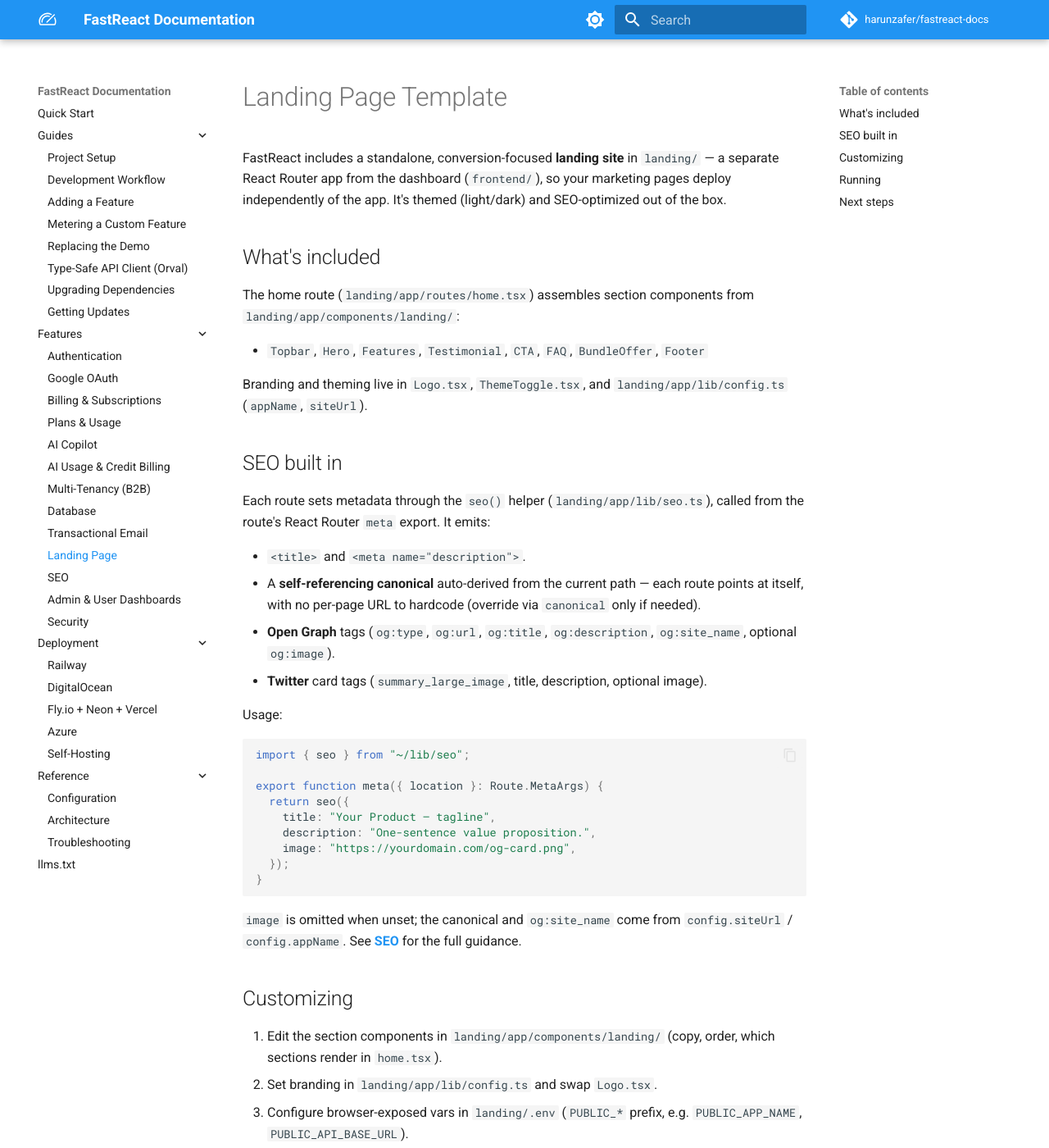
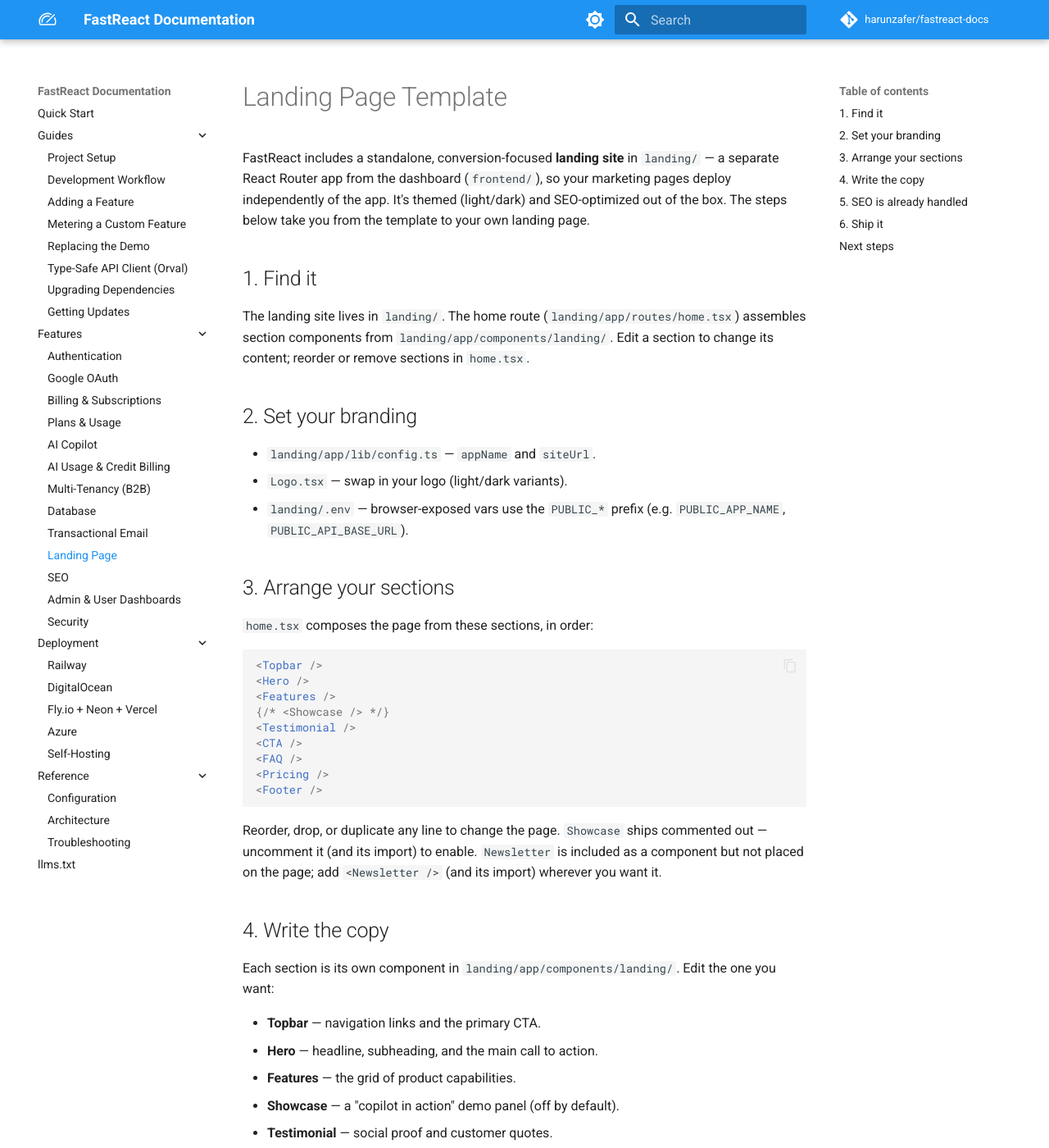
Before and after one commit to harunzafer/fastreact-docs, an MkDocs documentation site: the page built from docs/features/landing-page.md, in a window 1280 px wide and 1400 px high. Shown: the whole window at 82% size. Built offline with MkDocs 1.6.1 and Material for MkDocs 9.7.7, drawn with Linux system fonts in a browser that asks for light colours; comment, search, counter and statistics services are not loaded; some of the changed text lies outside the part shown.

Commit message:
docs(landing-page): restructure as a step-by-step guide; rename BundleOffer->Pricing; add Showcase + Newsletter sections

````diff
--- a/docs/features/landing-page.md
+++ b/docs/features/landing-page.md
@@ -5,48 +5,56 @@ keywords: "fastreact landing page, react router landing template, saas marketing
 
 # Landing Page Template
 
-FastReact includes a standalone, conversion-focused **landing site** in `landing/` — a separate React Router app from the dashboard (`frontend/`), so your marketing pages deploy independently of the app. It's themed (light/dark) and SEO-optimized out of the box.
+FastReact includes a standalone, conversion-focused **landing site** in `landing/` — a separate React Router app from the dashboard (`frontend/`), so your marketing pages deploy independently of the app. It's themed (light/dark) and SEO-optimized out of the box. The steps below take you from the template to your own landing page.
 
-## What's included
+## 1. Find it
 
-The home route (`landing/app/routes/home.tsx`) assembles section components from `landing/app/components/landing/`:
+The landing site lives in `landing/`. The home route (`landing/app/routes/home.tsx`) assembles section components from `landing/app/components/landing/`. Edit a section to change its content; reorder or remove sections in `home.tsx`.
 
-- `Topbar`, `Hero`, `Features`, `Testimonial`, `CTA`, `FAQ`, `BundleOffer`, `Footer`
+## 2. Set your branding
 
-Branding and theming live in `Logo.tsx`, `ThemeToggle.tsx`, and `landing/app/lib/config.ts` (`appName`, `siteUrl`).
+- `landing/app/lib/config.ts` — `appName` and `siteUrl`.
+- `Logo.tsx` — swap in your logo (light/dark variants).
+- `landing/.env` — browser-exposed vars use the `PUBLIC_*` prefix (e.g. `PUBLIC_APP_NAME`, `PUBLIC_API_BASE_URL`).
 
-## SEO built in
+## 3. Arrange your sections
 
-Each route sets metadata through the `seo()` helper (`landing/app/lib/seo.ts`), called from the route's React Router `meta` export. It emits:
-
-- `<title>` and `<meta name="description">`.
-- A **self-referencing canonical** auto-derived from the current path — each route points at itself, with no per-page URL to hardcode (override via `canonical` only if needed).
-- **Open Graph** tags (`og:type`, `og:url`, `og:title`, `og:description`, `og:site_name`, optional `og:image`).
-- **Twitter** card tags (`summary_large_image`, title, description, optional image).
-
-Usage:
+`home.tsx` composes the page from these sections, in order:
 
 ```tsx
-import { seo } from "~/lib/seo";
-
-export function meta({ location }: Route.MetaArgs) {
-  return seo({
-    title: "Your Product — tagline",
-    description: "One-sentence value proposition.",
-    image: "https://yourdomain.com/og-card.png",
-  });
-}
+<Topbar />
+<Hero />
+<Features />
+{/* <Showcase /> */}
+<Testimonial />
+<CTA />
+<FAQ />
+<Pricing />
+<Footer />
 ```
 
-`image` is omitted when unset; the canonical and `og:site_name` come from `config.siteUrl` / `config.appName`. See **[SEO](seo.md)** for the full guidance.
+Reorder, drop, or duplicate any line to change the page. `Showcase` ships commented out — uncomment it (and its import) to enable. `Newsletter` is included as a component but not placed on the page; add `<Newsletter />` (and its import) wherever you want it.
 
-## Customizing
+## 4. Write the copy
 
-1. Edit the section components in `landing/app/components/landing/` (copy, order, which sections render in `home.tsx`).
-2. Set branding in `landing/app/lib/config.ts` and swap `Logo.tsx`.
-3. Configure browser-exposed vars in `landing/.env` (`PUBLIC_*` prefix, e.g. `PUBLIC_APP_NAME`, `PUBLIC_API_BASE_URL`).
+Each section is its own component in `landing/app/components/landing/`. Edit the one you want:
 
-## Running
+- **Topbar** — navigation links and the primary CTA.
+- **Hero** — headline, subheading, and the main call to action.
+- **Features** — the grid of product capabilities.
+- **Showcase** — a "copilot in action" demo panel (off by default).
+- **Testimonial** — social proof and customer quotes.
+- **Pricing** — pricing tiers (this was previously named `BundleOffer`).
+- **FAQ** — common questions and answers.
+- **CTA** — the closing call to action.
+- **Newsletter** — an email-capture signup (UI only — wire the `<form>` to your email provider; off by default).
+- **Footer** — links, legal, and social.
+
+## 5. SEO is already handled
+
+Each route sets metadata through the `seo()` helper (`landing/app/lib/seo.ts`), called from its React Router `meta` export, so titles, descriptions, self-referencing canonicals, and Open Graph / Twitter cards are handled for you — no per-page URLs to hardcode. See **[SEO](seo.md)** to customize it.
+
+## 6. Ship it
 
 See `landing/README.md` for commands (`npm run dev`, `npm run build`). The landing site deploys independently — see [Deployment](../deployment/index.md).
 
````
